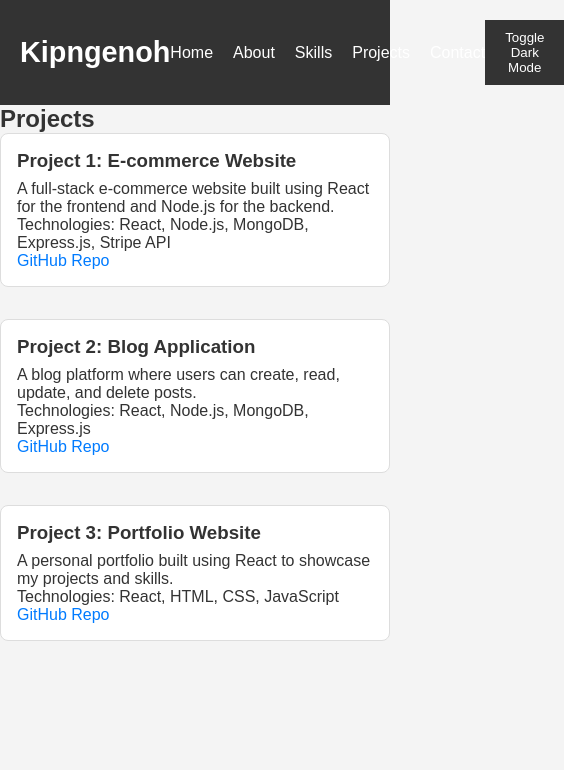
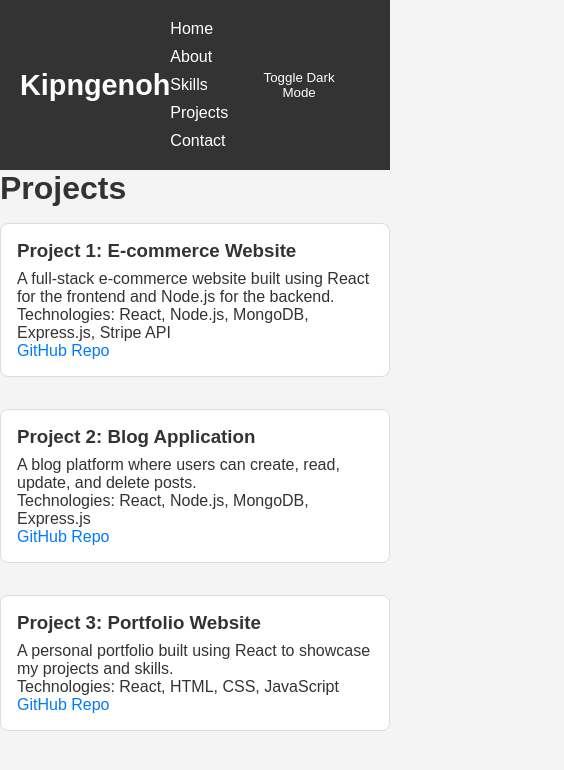
Before and after one commit to kipngenohaaron/kipngenoh-portfolio, a React (Create React App) app: page /projects in a window 390 px wide. Shown: the top 770 px of the page, 564 px wide, since content can reach past the window. Built offline with nearby package versions, Linux system fonts and the light colour scheme.

Commit message:
Responsive updated

```diff
--- a/src/styles/main.css
+++ b/src/styles/main.css
@@ -14,6 +14,11 @@ body {
 a {
   text-decoration: none;
   color: inherit;
+}
+
+h2 {
+  font-size: 2rem;
+  margin-bottom: 1rem;
 }
 
 /* Header Styles */
@@ -92,13 +97,22 @@ button {
   padding: 2rem;
 }
 
+.skills-section .skills-container {
+  display: flex;
+  gap: 2rem;
+  flex-wrap: wrap;
+}
+
+.skills-section .skills-category {
+  width: 45%;
+}
+
 .skills-section ul {
   list-style-type: none;
 }
 
 .skills-section li {
-  display: inline-block;
-  margin-right: 15px;
+  margin-bottom: 0.5rem;
 }
 
 /* Contact Section */
@@ -116,3 +130,23 @@ button {
   background-color: #e0e0e0;
   color: black;
 }
+
+/* Mobile Responsiveness */
+@media (max-width: 768px) {
+  header nav {
+    flex-direction: column;
+    gap: 10px;
+  }
+
+  .skills-section .skills-container {
+    flex-direction: column;
+  }
+
+  .skills-section .skills-category {
+    width: 100%;
+  }
+
+  .project-list {
+    flex-direction: column;
+  }
+}
```
